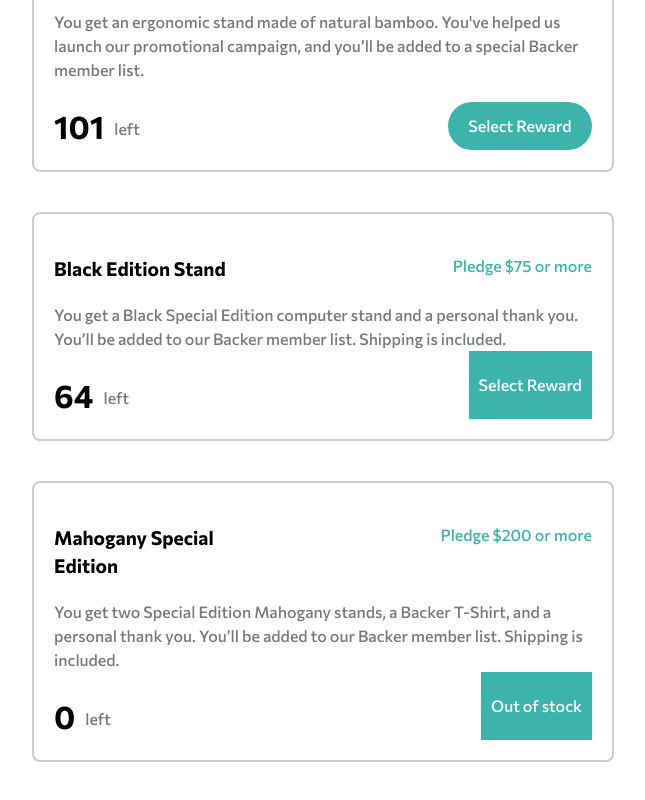
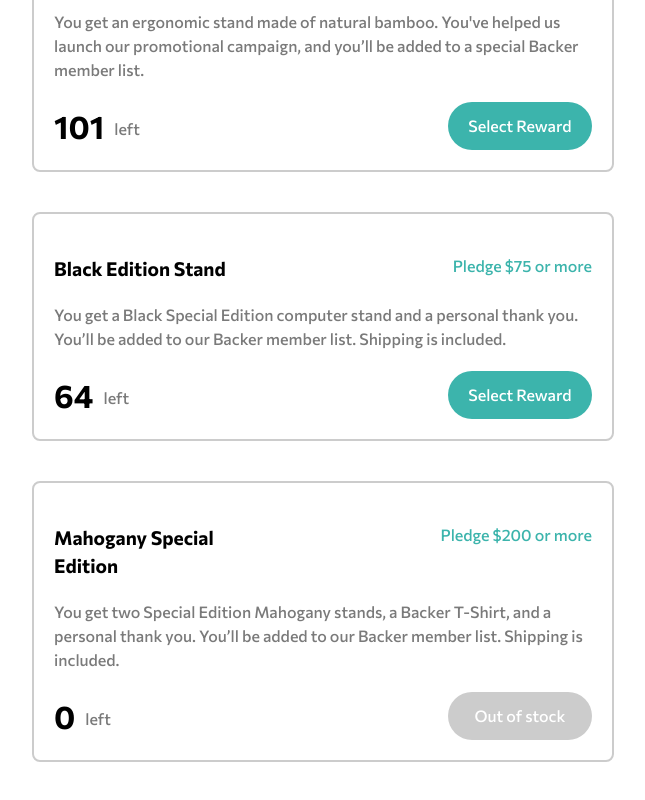
Before and after one commit to CHEGEBB/Mastering-Vue-Journey, a Vue app in the folder crowdfunding-product-page-main/: page / in a window 1280 px wide. Shown: the part 1233-2033 px from the top of the page, without its empty margins (317-962 px from the left). Built offline with nearby package versions, Linux system fonts and the light colour scheme.

Commit message:
Refactor App.vue: Update styling for pledge sections and actions button

```diff
--- a/crowdfunding-product-page-main/src/App.vue
+++ b/crowdfunding-product-page-main/src/App.vue
@@ -114,12 +114,12 @@
           <h2>64</h2>
           <p>left</p>
         </div>
-        <button>
+        <button class="rounded-3xl w-36 h-12 mt-5">
           Select Reward
         </button>
       </div>
     </div>
-    <div class="pledge3">
+    <div class="pledge3 backdrop-blur-xl">
       <div class="titles flex flex-row justify-between">
         <h2>Mahogany Special Edition</h2>
         <p>Pledge $200 or more </p>
@@ -135,9 +135,12 @@
           <h2>0</h2>
           <p>left</p>
         </div>
-        <button>
-          Out of stock
-        </button>
+        <div class="out-of-stock">
+          <button class="bg-gray-500 rounded-3xl w-36 h-12 mt-5">
+            Out of stock
+          </button>
+        </div>
+
       </div>
     </div>
 
@@ -400,4 +403,10 @@ nav ul li {
   color:hsl(0, 0%, 48%);
   margin: 35px 0 0 10px;
 }
+.out-of-stock button{
+  background: #ccc;
+  color: #ffffff;
+  padding: 10px;
+  font-weight: 500;
+}
 </style>
```
